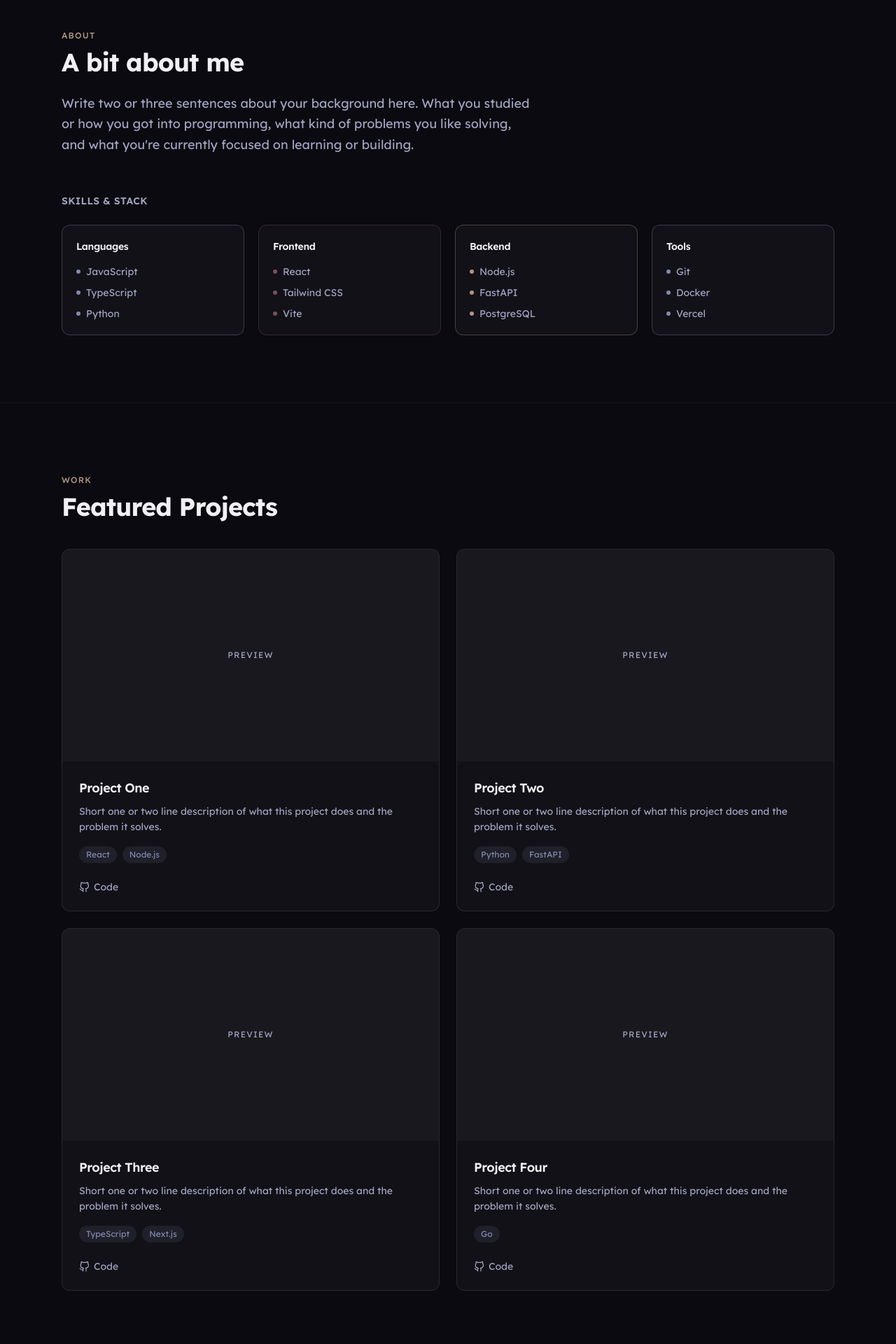
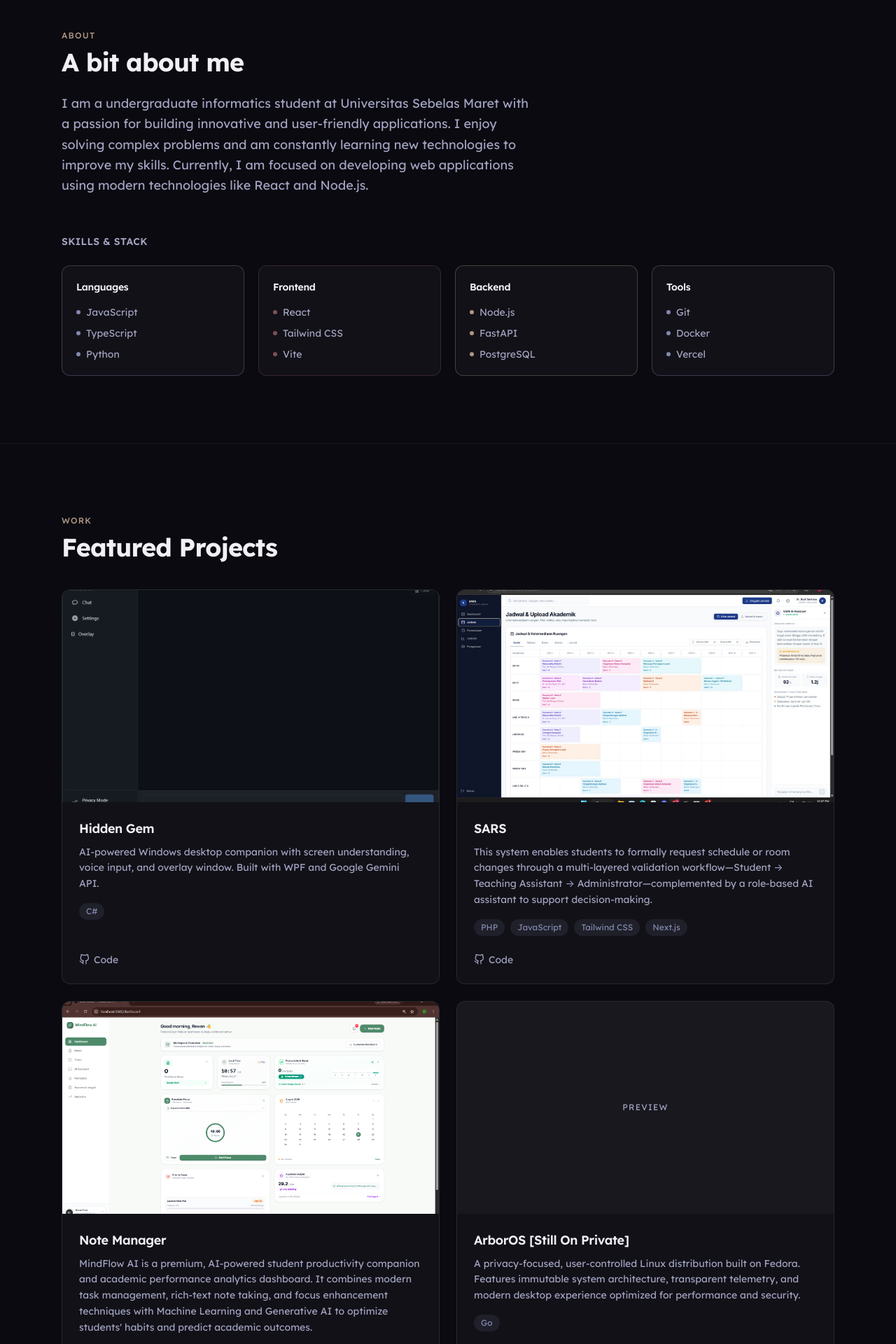
Before and after one commit to MuftiFaris/Porto, a React (Vite) app: page / in a window 1280 px wide. Shown: the part 860-2780 px from the top of the page at 70% size. Built offline with nearby package versions, Linux system fonts and the light colour scheme.

Commit message:
content: personalize portfolio with real info and projects

```diff
--- a/index.html
+++ b/index.html
@@ -4,9 +4,9 @@
     <meta charset="UTF-8" />
     <link rel="icon" type="image/svg+xml" href="/favicon.svg" />
     <meta name="viewport" content="width=device-width, initial-scale=1.0" />
-    <meta name="description" content="Portfolio of Your Name — software developer." />
+    <meta name="description" content="Portfolio of Mufti Faris — software developer." />
     <meta name="theme-color" content="hsl(240, 23%, 5%)" />
-    <title>Your Name — Portfolio</title>
+    <title>Mufti Faris — Portfolio</title>
     <link rel="preconnect" href="https://fonts.googleapis.com" />
     <link rel="preconnect" href="https://fonts.gstatic.com" crossorigin />
     <link
--- a/src/components/About.tsx
+++ b/src/components/About.tsx
@@ -18,10 +18,11 @@ export default function About() {
             A bit about me
           </h2>
           <p className="leading-relaxed max-w-2xl text-base md:text-lg text-[hsl(240,20%,70%)] mb-14">
-            Write two or three sentences about your background here. What you
-            studied or how you got into programming, what kind of problems
-            you like solving, and what you're currently focused on learning
-            or building.
+            I am a undergraduate informatics student at Universitas Sebelas Maret with a passion for building innovative and
+            user-friendly applications. I enjoy solving complex problems and am
+            constantly learning new technologies to improve my skills. Currently,
+            I am focused on developing web applications using modern technologies
+            like React and Node.js.
           </p>
         </Reveal>
 
--- a/src/components/Footer.tsx
+++ b/src/components/Footer.tsx
@@ -2,7 +2,7 @@ export default function Footer() {
   return (
     <footer className="relative border-t border-white/5">
       <div className="max-w-6xl mx-auto px-6 py-10 flex items-center justify-between text-sm text-[hsl(240,20%,70%)]">
-        <p>&copy; {new Date().getFullYear()} Your Name</p>
+        <p>&copy; {new Date().getFullYear()} Mufti Faris</p>
         <p>Built with React</p>
       </div>
     </footer>
--- a/src/components/Navbar.tsx
+++ b/src/components/Navbar.tsx
@@ -23,7 +23,7 @@ export default function Navbar() {
     >
       <div className="max-w-6xl mx-auto px-6 py-4 flex items-center justify-between">
         <a href="#" className="text-sm font-semibold tracking-tight text-[hsl(240,20%,95%)]">
-          Your Name
+          Mufti Faris
         </a>
 
         <div className="flex items-center gap-6">
--- a/src/data/projects.ts
+++ b/src/data/projects.ts
@@ -10,36 +10,40 @@ export interface Project {
 // Edit this list manually with your own projects.
 const projects: Project[] = [
   {
-    title: "Project One",
+    title: "Hidden Gem",
     description:
-      "Short one or two line description of what this project does and the problem it solves.",
-    tech: ["React", "Node.js"],
-    repo: "yourusername/project-one",
+      "AI-powered Windows desktop companion with screen understanding, voice input, and overlay window. Built with WPF and Google Gemini API.",
+    tech: ["C#"],
+    repo: "MuftiFaris/Hidden-Gem",
     demo: "",
+    thumbnail: "/hidden-gem.png"
   },
   {
-    title: "Project Two",
+    title: "SARS",
     description:
-      "Short one or two line description of what this project does and the problem it solves.",
-    tech: ["Python", "FastAPI"],
-    repo: "yourusername/project-two",
+      "This system enables students to formally request schedule or room changes through a multi-layered validation workflow—Student → Teaching Assistant → Administrator—complemented by a role-based AI assistant to support decision-making.",
+    tech: ["PHP", "JavaScript", "Tailwind CSS", "Next.js"],
+    repo: "fritzuu/Praktikum-RPL-Kelas-B-Kelompok-6",
     demo: "",
+    thumbnail: "/sars.jpeg"
   },
   {
-    title: "Project Three",
+    title: "Note Manager",
     description:
-      "Short one or two line description of what this project does and the problem it solves.",
-    tech: ["TypeScript", "Next.js"],
-    repo: "yourusername/project-three",
+      "MindFlow AI is a premium, AI-powered student productivity companion and academic performance analytics dashboard. It combines modern task management, rich-text note taking, and focus enhancement techniques with Machine Learning and Generative AI to optimize students' habits and predict academic outcomes.",
+    tech: ["TypeScript", "Python", "JavaScript", "Next.js", "Tailwind CSS"],
+    repo: "fritzuu/Note-Manager-AI",
     demo: "",
+    thumbnail: "/note-manager.png"
   },
   {
-    title: "Project Four",
+    title: "ArborOS [Still On Private] ",
     description:
-      "Short one or two line description of what this project does and the problem it solves.",
+      "A privacy-focused, user-controlled Linux distribution built on Fedora. Features immutable system architecture, transparent telemetry, and modern desktop experience optimized for performance and security.",
     tech: ["Go"],
-    repo: "yourusername/project-four",
+    repo: "MuftiFaris/ArborOS",
     demo: "",
+    thumbnail: ""
   },
 ];
 
```
